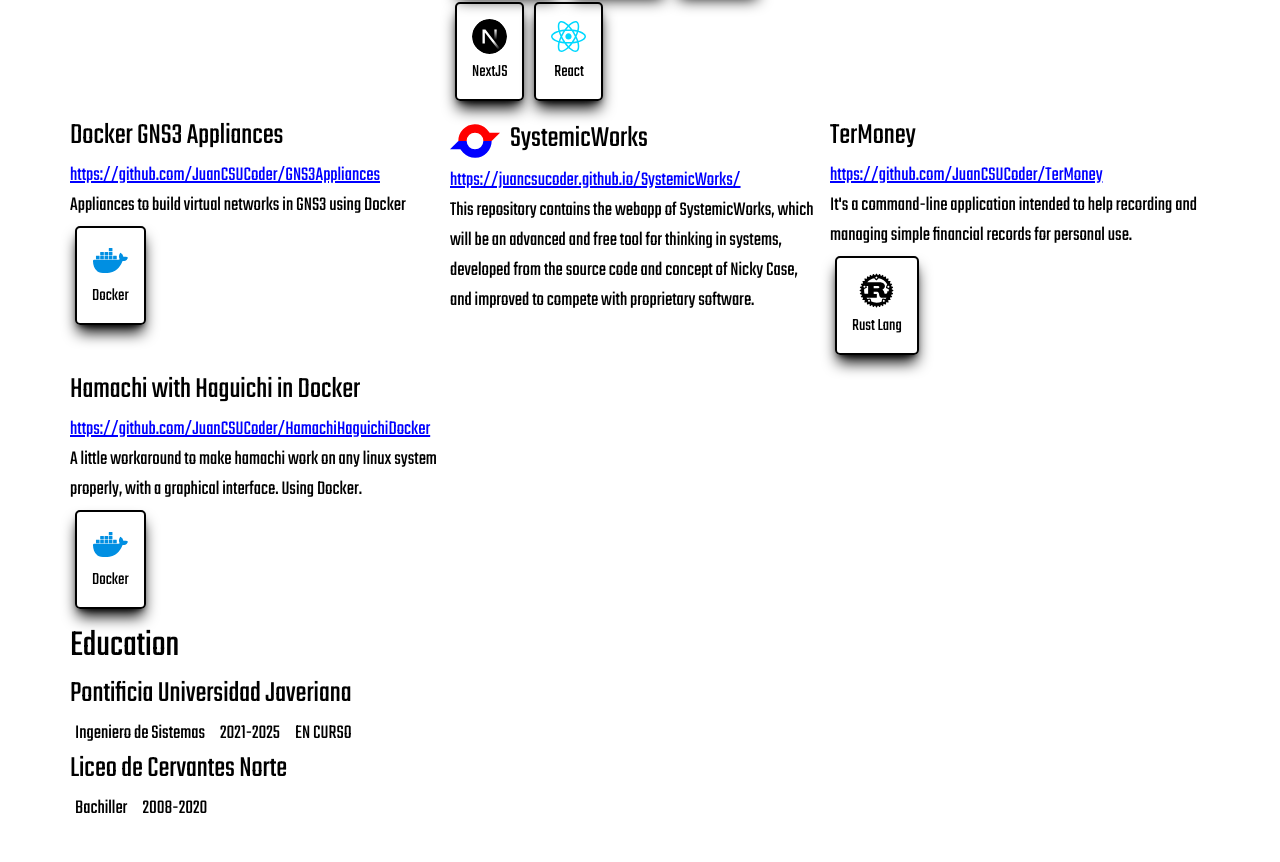
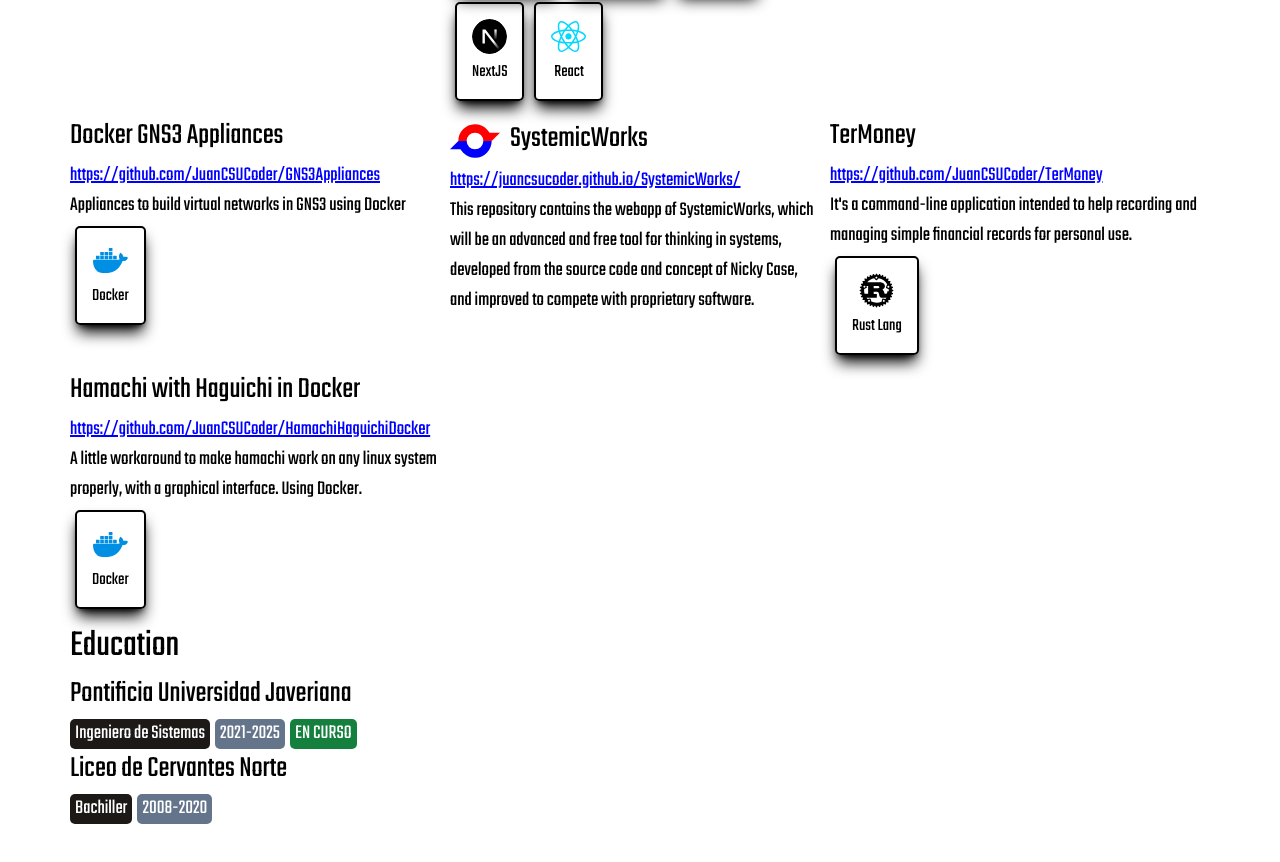
Before and after one commit to JuanCSUCoder/juancsucoder-cv, a Next.js app: page / in a window 1280 px wide. Shown: the part 1977-2839 px from the top of the page. Built offline with nearby package versions, Linux system fonts and the light colour scheme.

Commit message:
Fix: Invalid Tailwind ClassNames in Production

```diff
--- a/app/components/basic/Tag.tsx
+++ b/app/components/basic/Tag.tsx
@@ -1,12 +1,11 @@
 import React from "react";
 
-export default function Tag({ children, textColor, bgColor }: {
+export default function Tag({ children, className }: {
   children: React.ReactNode,
-  textColor: string,
-  bgColor: string
+  className: string
 }) {
   return (
-    <div className={`pl-1 pr-1 mr-1 bg-${bgColor} rounded text-${textColor}`}>
+    <div className={`pl-1 pr-1 mr-1 rounded ${className}`}>
       {children}
     </div>
   );
--- a/app/ui/education-ui/EducationCard.tsx
+++ b/app/ui/education-ui/EducationCard.tsx
@@ -8,10 +8,10 @@ export default function EducationCard({ education }: { education: EducationRegis
     <div>
       <SubSubTitle>{education.institition}</SubSubTitle>
       <div className="flex flex-row justify-center items-center w-fit">
-        <Tag bgColor="stone-900" textColor="white">
+        <Tag className="bg-stone-900 text-white">
           <p>{education.title}</p>
         </Tag>
-        <Tag bgColor="slate-500" textColor="white">
+        <Tag className="bg-slate-500 text-white">
           {education.startDate ? <>
             <span>{education.startDate.getFullYear()}</span>
             <span>-</span>
@@ -19,7 +19,7 @@ export default function EducationCard({ education }: { education: EducationRegis
           <span>{education.endDate.getFullYear()}</span>
         </Tag>
         {now < education.endDate ? (
-          <Tag bgColor="green-700" textColor="white">
+          <Tag className="bg-green-700 text-white">
             EN CURSO
           </Tag>
         ) : (
```
